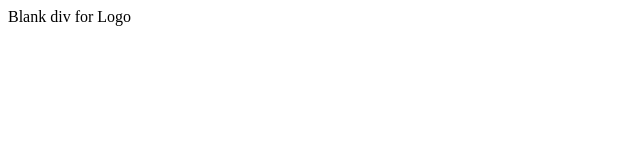
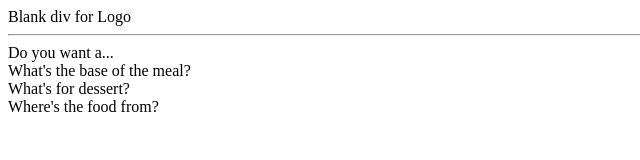
Before and after one commit to BMore-Creative/Whats-Cookin, a plain HTML site: page index.html in a window 1280 px wide. Shown: the whole page, without its empty margins (0-640 px from the left). Drawn offline with Linux system fonts and the light colour scheme.

Commit message:
added some class and id tags, added tags to css file

```diff
--- a/index.html
+++ b/index.html
@@ -9,8 +9,24 @@
     <link rel="stylesheet" href="style.css">
 </head>
 <body>
+
     <header>
-        <div>Blank div for Logo</div>
+        <div id="logo">Blank div for Logo</div>
+        <!-- Looking at the wireframe and considering the MVP, I don't know why we would
+        need a search bar. So I chose to leave it out. But we can add one in later
+        by creating a div here and adding the necessary CSS and JavaScript. -->
+    </header>
+
+    <hr>
+
+    <div> <!-- This is the larger container for everything under the line -->
+        <div id="questions-container">
+            <div class="question">Do you want a...</div>
+            <div class="question">What's the base of the meal?</div>
+            <div class="question">What's for dessert?</div>
+            <div class="question">Where's the food from?</div>
+        </div>
+
     <script src="script.js"></script>
 </body>
 </html>
--- a/style.css
+++ b/style.css
@@ -0,0 +1,5 @@
+.question { };
+
+#logo { };
+
+#questions-container { };
```
